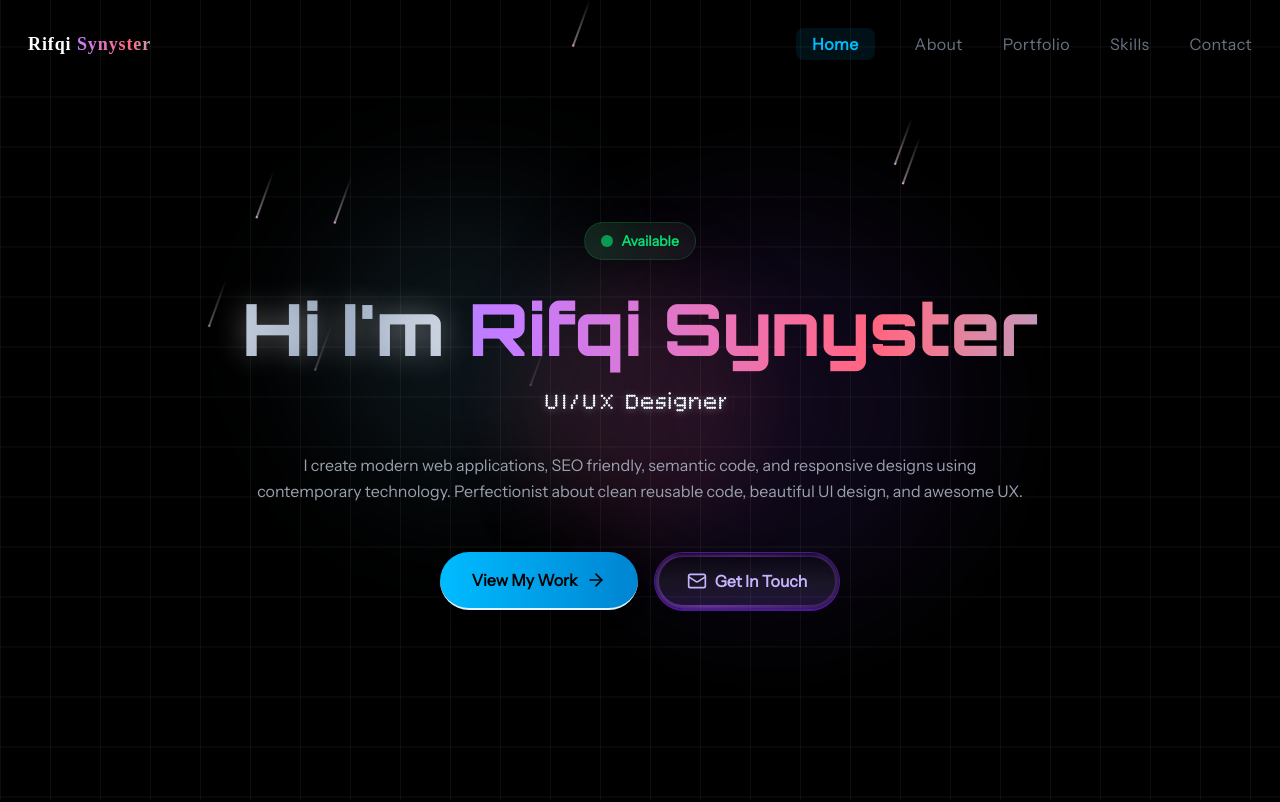
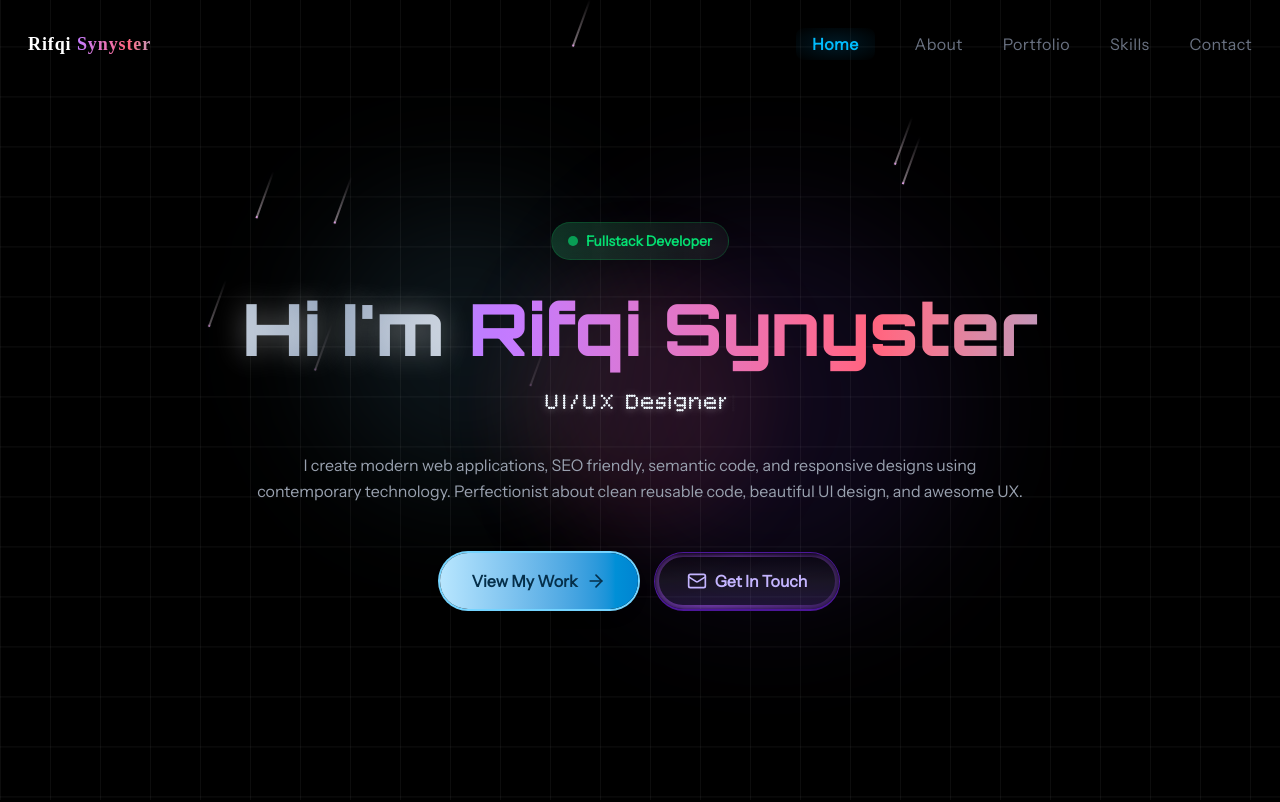
Before and after one commit to setsuwww/ripqiisyns, a React (Vite) app: page / in a window 1280 px wide. Shown: the top 802 px of the page. Built offline with nearby package versions, Linux system fonts and the light colour scheme; a web font is replaced by a local one.

Commit message:
refactoring lagi, improve ui seiring zaman

```diff
--- a/src/App.css
+++ b/src/App.css
@@ -68,7 +68,7 @@
     @apply block text-sm font-medium text-gray-300 mb-2
   }
   .input {
-    @apply w-full px-4 py-3 bg-white/5 border border-white/10 rounded-lg
+    @apply w-full px-4 py-3 bg-white/5 border border-white/10 rounded-lg outline-offset-4 outline-1 outline-slate-500/10
       focus:outline-none focus:ring-2 focus:ring-violet-500/50 focus:border-transparent text-white placeholder-gray-400
       focus:inset-shadow-xs focus:inset-shadow-violet-500/30
       transition-all;
--- a/src/components/ActionButton.jsx
+++ b/src/components/ActionButton.jsx
@@ -4,7 +4,7 @@ import { ArrowRight, Mail } from "lucide-react"
 export default function ActionButtons() {
   return (
     <Motion.div className="flex flex-col sm:flex-row gap-4 justify-center items-center mb-16" initial={{ opacity: 0, y: 20 }} animate={{ opacity: 1, y: 0 }} transition={{ duration: 0.6, ease: "easeOut" }}>
-      <Motion.a href="#portofolio" whileHover={{ scale: 1.05 }} whileTap={{ scale: 0.95 }} className="group bg-gradient-to-r from-sky-400 to-sky-600 hover:from-sky-500 hover:to-sky-700 border-0 border-b-2 border-sky-100 hover:border-transparent text-black font-semibold px-8 py-4 rounded-full shadow-lg transition-all duration-300 flex items-center">
+      <Motion.a href="#portfolio" whileHover={{ scale: 1.05 }} whileTap={{ scale: 0.95 }} className="group ring-2 border-0 ring-sky-300 bg-gradient-to-r from-sky-200 to-sky-600 hover:from-sky-100 hover:to-sky-700 hover:border-transparent text-sky-950 font-semibold px-8 py-4 rounded-full shadow-lg transition-all duration-300 flex items-center">
         View My Work
         <ArrowRight className="ml-2 w-5 h-5 group-hover:translate-x-1 transition-transform" />
       </Motion.a>
--- a/src/components/Intro.jsx
+++ b/src/components/Intro.jsx
@@ -5,7 +5,7 @@ export default function IntroWrapper({ children }) {
   const [showIntro, setShowIntro] = useState(true);
 
   useEffect(() => {
-    const timer = setTimeout(() => setShowIntro(false), 2000); // durasi splash 3s
+    const timer = setTimeout(() => setShowIntro(false), 2000);
     return () => clearTimeout(timer);
   }, []);
 
@@ -19,12 +19,10 @@ export default function IntroWrapper({ children }) {
             animate={{ opacity: 1 }}
             exit={{ opacity: 0, y: -200 }}
             transition={{ duration: 1 }}
-            className="fixed inset-0 flex items-center justify-center bg-black z-50"
+            className="fixed inset-0 flex items-center justify-center bg-black z-50 lg:p-0 p-8"
           >
-            {/* Container horizontal: logo kiri, teks kanan */}
             <div className="flex flex-row items-center gap-12">
 
-              {/* Tulisan utama dan deskripsi di kanan */}
               <div className="flex flex-col text-left">
                 <motion.h1
                   initial={{ y: 100, opacity: 0 }}
@@ -33,7 +31,7 @@ export default function IntroWrapper({ children }) {
                   transition={{ duration: 1 }}
                   className="text-6xl font-bold gradient-text"
                 >
-                  Yoo!
+                  Sheeshh!
                 </motion.h1>
 
                 <motion.p
--- a/src/components/LinuxHeader.jsx
+++ b/src/components/LinuxHeader.jsx
@@ -15,9 +15,9 @@ export default function LinuxHeader() {
       html: (
         <div className="flex flex-col rounded-xl overflow-hidden bg-zinc-900 text-white shadow-2xl border border-zinc-700">
           <div className="flex items-center space-x-2 px-4 py-3 bg-zinc-800 border-b border-zinc-700">
-            <button id="mac-close" className="w-3 h-3 rounded-full bg-rose-500 hover:bg-rose-600"/>
-            <span className="w-3 h-3 rounded-full bg-violet-400 hover:bg-violet-500" />
-            <span className="w-3 h-3 rounded-full bg-sky-500 hover:bg-sky-600" />
+            <button id="mac-close" className="w-3 h-3 rounded-full bg-red-500 hover:bg-red-600"/>
+            <span className="w-3 h-3 rounded-full bg-yellow-400 hover:bg-yellow-500" />
+            <span className="w-3 h-3 rounded-full bg-green-500 hover:bg-green-600" />
           </div>
           <div className="p-8 text-center">
             <div className="bg-gradient-to-br from-rose-500/10 to-rose-500/30 border border-pink-700 rounded-md w-16 h-16 flex items-center justify-center mx-auto mb-4">
@@ -40,15 +40,15 @@ export default function LinuxHeader() {
   };
 
   return (
-    <div className="flex items-center justify-between py-2 px-6 md:px-8 border-b border-white/10 bg-white/5 rounded-t-2xl">
+    <div className="flex items-center justify-between py-1.5 px-6 md:px-5 border-b border-white/10 bg-white/5 rounded-t-2xl">
       <div className="flex items-center space-x-2">
         <button
           onClick={handleClose}
-          className="w-3 h-3 md:w-3.5 md:h-3.5 rounded-full bg-rose-500 hover:bg-rose-700 transition-all appearance-none border-0 p-0"
+          className="w-3 h-3 md:w-3.5 md:h-3.5 rounded-full bg-red-500 hover:bg-red-700 border border-red-700/70 transition-all appearance-none p-0"
           title="Close?"
         />
-        <span className="w-3 h-3 md:w-3.5 md:h-3.5 rounded-full bg-violet-500 hover:bg-violet-700" />
-        <span className="w-3 h-3 md:w-3.5 md:h-3.5 rounded-full bg-sky-500 hover:bg-sky-700" />
+        <span className="w-3 h-3 md:w-3.5 md:h-3.5 rounded-full bg-yellow-500 hover:bg-yellow-700 border border-yellow-700/70" />
+        <span className="w-3 h-3 md:w-3.5 md:h-3.5 rounded-full bg-green-500 hover:bg-green-700 border border-green-700/70" />
       </div>
       <h1 className="text-sm md:text-base text-gray-500">Contact-Me</h1>
     </div>
--- a/src/components/Navigation.jsx
+++ b/src/components/Navigation.jsx
@@ -46,7 +46,7 @@ const Navigation = () => {
             {navItems.map((item) => (
               <a key={item.href} href={item.href} className={clsx("flex items-center tracking-wide rounded-lg transition-all duration-300",
                 activeSection === item.href.slice(1)
-                  ? "text-sky-400 font-semibold bg-sky-500/10 px-4 py-1"
+                  ? "text-sky-400 font-semibold bg-radial from-sky-500/15 to-transparent px-4 py-1"
                   : "text-gray-500 hover:text-gray-300"
               )}>
                 <span>{item.label}</span>
--- a/src/components/WelcomeBadge.jsx
+++ b/src/components/WelcomeBadge.jsx
@@ -1,11 +1,11 @@
 export default function WelcomeBadge() {
   return (
-    <div className="inline-flex items-center gap-2 px-4 py-2 rounded-full border border-green-500/20 bg-gradient-to-l from-transparent to-green-500/10 glass-effect mb-8 mt-18 lg:mt-8">
-      <div className="relative w-3 h-3" data-aos="zoom-in">
-        <div className="absolute inset-0 rounded-full bg-green-400 opacity-75 animate-ping" />
+    <div className="inline-flex items-center gap-2 px-4 py-2 rounded-full border border-green-500/20 bg-gradient-to-l from-transparent to-green-400/15 glass-effect mb-8 mt-18 lg:mt-8">
+      <div className="relative w-2.5 h-2.5" data-aos="zoom-in">
+        <div className="absolute inset-0 rounded-full bg-green-400/40 opacity-75 animate-ping" />
         <div className="relative w-full h-full rounded-full bg-green-400 animate-pulse" />
       </div>
-      <span className="text-sm font-semibold text-green-400">Available</span>
+      <span className="text-sm font-semibold text-green-400">Fullstack Developer</span>
     </div>
   )
 }
--- a/src/main.jsx
+++ b/src/main.jsx
@@ -9,11 +9,11 @@ import './App.css'
 import App from './App.jsx'
 
 AOS.init({
-  duration: 600,   // default durasi animasi (ms)
-  once: true,      // animasi cuma jalan sekali
-  offset: 120,     // jarak scroll sebelum animasi mulai
+  duration: 600,
+  once: true,
+  offset: 120,
   easing: "ease-in-out",
-  mirror: false,   // ga diulang pas scroll ke atas
+  mirror: false,
 });
 
 createRoot(document.getElementById('root')).render(
--- a/src/pages/ContactPage.jsx
+++ b/src/pages/ContactPage.jsx
@@ -86,7 +86,7 @@ const ContactPage = () => {
                     <textarea id="message" name="message" required rows={6} value={formData.message} onChange={handleChange} className="input" placeholder="You're free to say whatever you..."/>
                   </div>
 
-                  <button type="submit" disabled={isSubmitting} className="group w-full ring-1 ring-gray-400/20 bg-gray-600/20 hover:ring-violet-400/20 hover:bg-radial hover:from-violet-500/10 tracking-wider font-base py-4 px-6 rounded-lg transition-colors duration-200 ease-linear flex items-center justify-center space-x-2 disabled:opacity-50 disabled:cursor-not-allowed">
+                  <button type="submit" disabled={isSubmitting} className="group w-full outline-offset-4 outline-1 outline-slate-500/10 ring-1 ring-gray-400/20 bg-gray-600/20 hover:ring-violet-400/20 hover:bg-radial hover:from-violet-500/10 tracking-wider font-base py-4 px-6 rounded-lg transition-colors duration-200 ease-linear flex items-center justify-center space-x-2 disabled:opacity-50 disabled:cursor-not-allowed">
                     {isSubmitting ? (
                       <>
                         <div className="w-5 h-5 border-2 border-black/30 border-t-black rounded-full animate-spin" />
```
